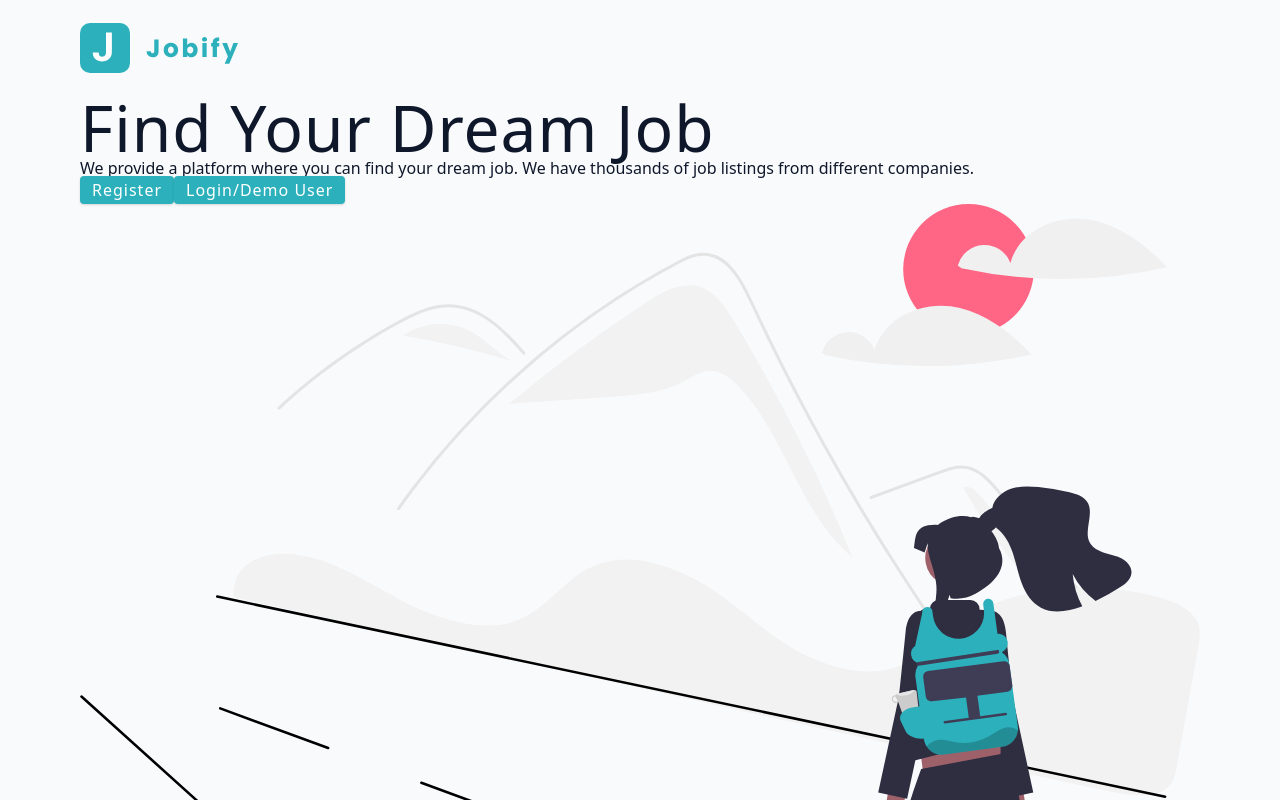
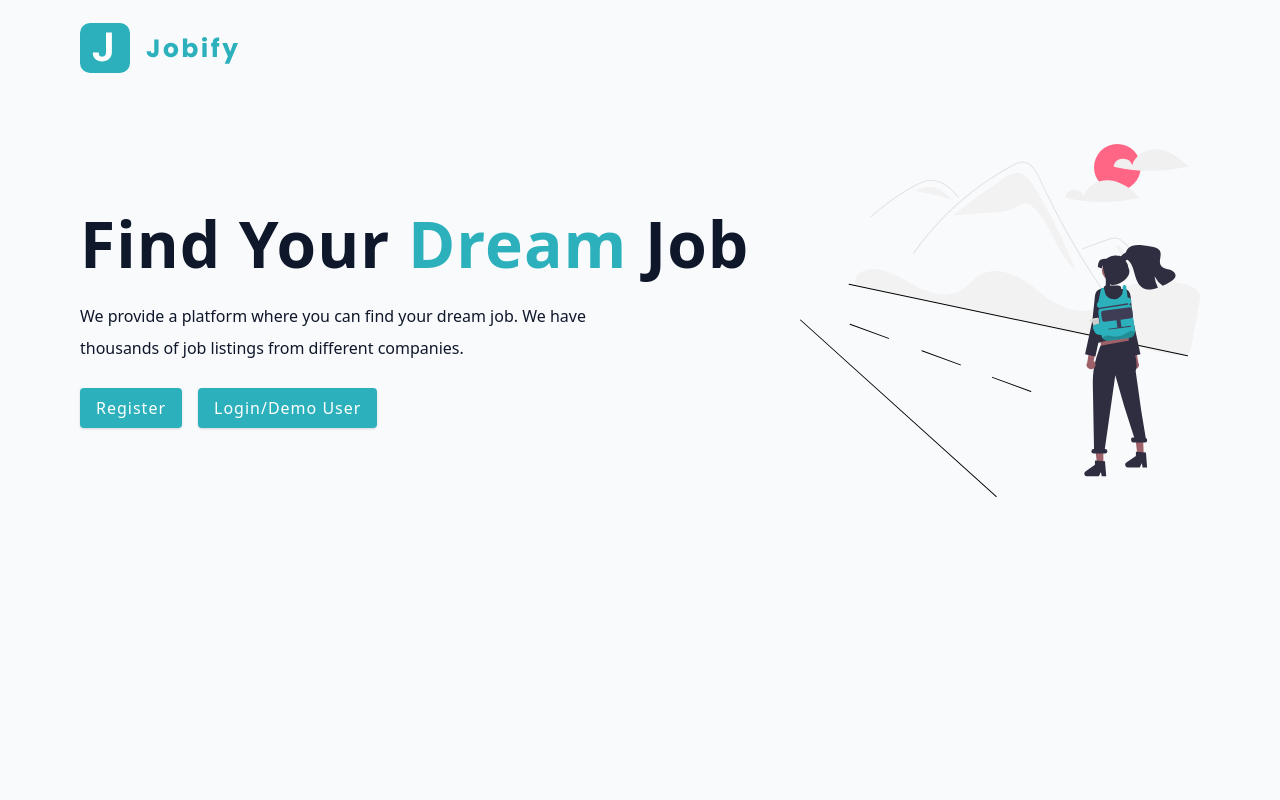
Before and after one commit to Aroshana1/TopJobs, a React (Vite) app in the folder client/: page / in a window 1280 px wide. Shown: the top 800 px of the page. Built offline with nearby package versions, Linux system fonts and the light colour scheme.

Commit message:
error page

```diff
--- a/client/src/assets/wrappers/ErrorPage.js
+++ b/client/src/assets/wrappers/ErrorPage.js
@@ -1,4 +1,4 @@
-import styled from 'styled-components';
+import styled from "styled-components";
 
 const Wrapper = styled.main`
   min-height: 100vh;
@@ -9,9 +9,8 @@ const Wrapper = styled.main`
   img {
     width: 90vw;
     max-width: 600px;
-    display: block;
-    margin-bottom: 2rem;
-    margin-top: -3rem;
+    padding-bottom: 3rem;
+    padding-top: -3rem;
   }
   h3 {
     margin-bottom: 0.5rem;
--- a/client/src/assets/wrappers/LandingPage.js
+++ b/client/src/assets/wrappers/LandingPage.js
@@ -11,6 +11,41 @@ const Wrapper = styled.section`
   }
   .page {
     min-height: calc(100vh-var(--nav-height));
+    display: grid;
+    align-items: center;
+    margin-top: 3rem;
+  }
+  h1 {
+    font-weight: 700;
+    span {
+      color: var(--primary-500);
+    }
+    margin-bottom: 1.5rem;
+  }
+  p {
+    line-height: 2;
+    color: var(text-secondary-color);
+    margin-bottom: 1.5rem;
+    max-width: 35em;
+  }
+  .register-link {
+    margin-right: 1rem;
+  }
+
+  .main-img {
+    display: none;
+  }
+  .btn {
+    padding: 0.75rem 1rem;
+  }
+  @media (min-width: 992px) {
+    .page {
+      grid-template-columns: 1fr 400px;
+      column-gap: 3rem;
+    }
+    .main-img {
+      display: block;
+    }
   }
 `;
 export default Wrapper;
--- /dev/null
+++ b/client/src/components/Logo.jsx
@@ -0,0 +1,6 @@
+import logo from "../assets/images/logo.svg";
+
+const Logo = () => {
+  return <img src={logo} alt="topjobs" className="logo" />;
+};
+export default Logo;
--- /dev/null
+++ b/client/src/components/index.js
@@ -0,0 +1 @@
+export { default as Logo } from "./Logo";
--- a/client/src/pages/Error.jsx
+++ b/client/src/pages/Error.jsx
@@ -1,14 +1,30 @@
 import React from "react";
 import { Link, useRouteError } from "react-router-dom";
+import Wrapper from "../assets/wrappers/ErrorPage";
+import img from "../assets/images/not-found.svg";
 
 const Error = () => {
   const error = useRouteError();
-  console.log(error);
+  if (error.status === 404) {
+    return (
+      <Wrapper>
+        <div>
+          <img src={img} alt="not found" />
+          <h3>OOh! Page Cant be found </h3>
+          <p>
+            The Page you re looking for is not available, check again or contact{" "}
+          </p>
+          <Link to="/dashboard">Back to Home</Link>
+        </div>
+      </Wrapper>
+    );
+  }
   return (
-    <div>
-      <h1>Error Page</h1>
-      <Link to="/">Back to Home Page</Link>
-    </div>
+    <Wrapper>
+      <div>
+        <h3>Something Went Wrong</h3>
+      </div>
+    </Wrapper>
   );
 };
 
--- a/client/src/pages/Landing.jsx
+++ b/client/src/pages/Landing.jsx
@@ -2,14 +2,15 @@ import React from "react";
 import styled from "styled-components";
 import Wrapper from "../assets/wrappers/LandingPage";
 import main from "../assets/images/main.svg";
-import logo from "../assets/images/logo.svg";
+
 import { Link } from "react-router-dom";
+import { Logo } from "../components";
 
 const Landing = () => {
   return (
     <Wrapper>
       <nav>
-        <img src={logo} className="logo" alt="topjobs" />
+        <Logo />
       </nav>
       <div className="container page">
         <div className="info">
```
